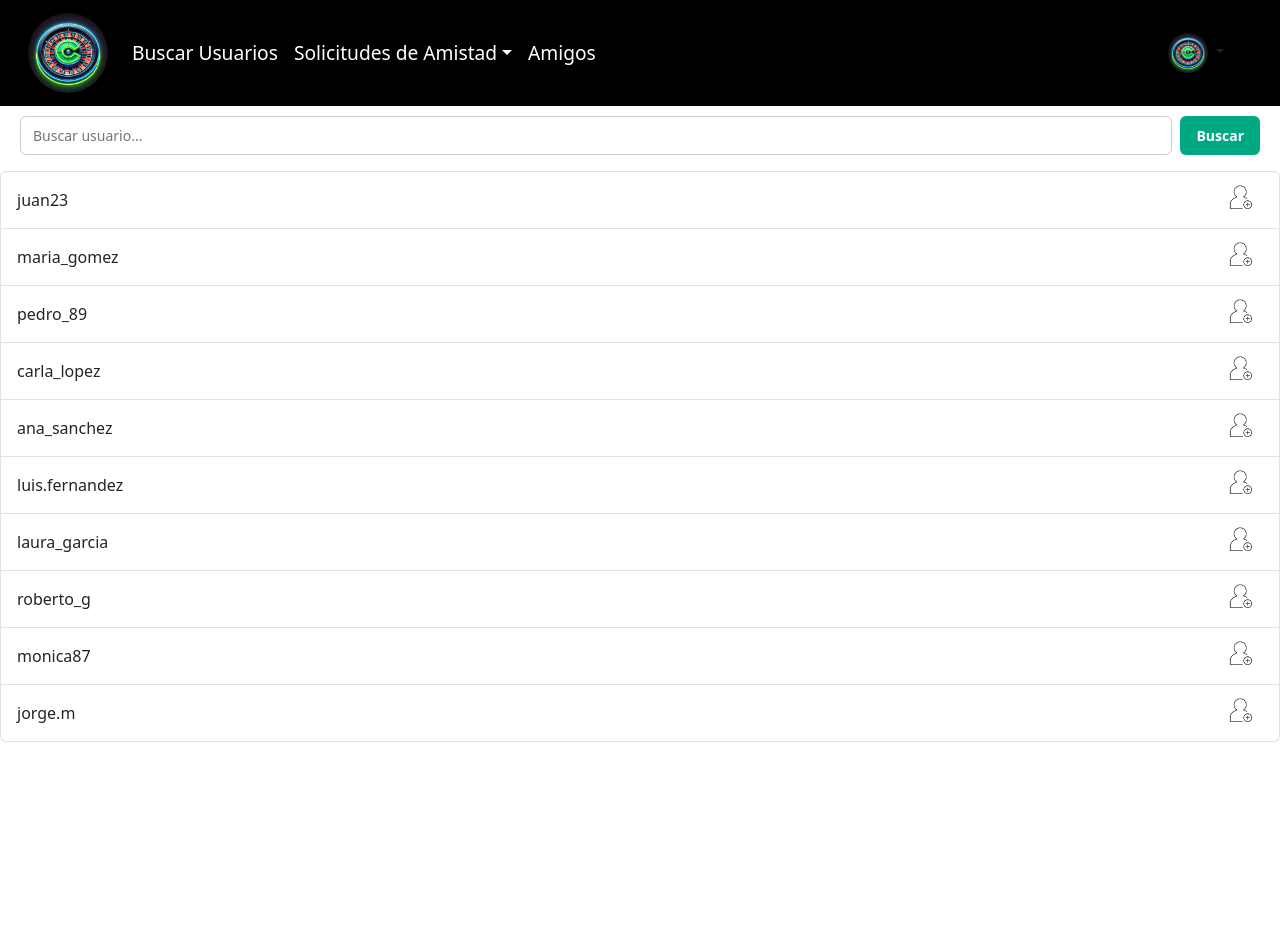
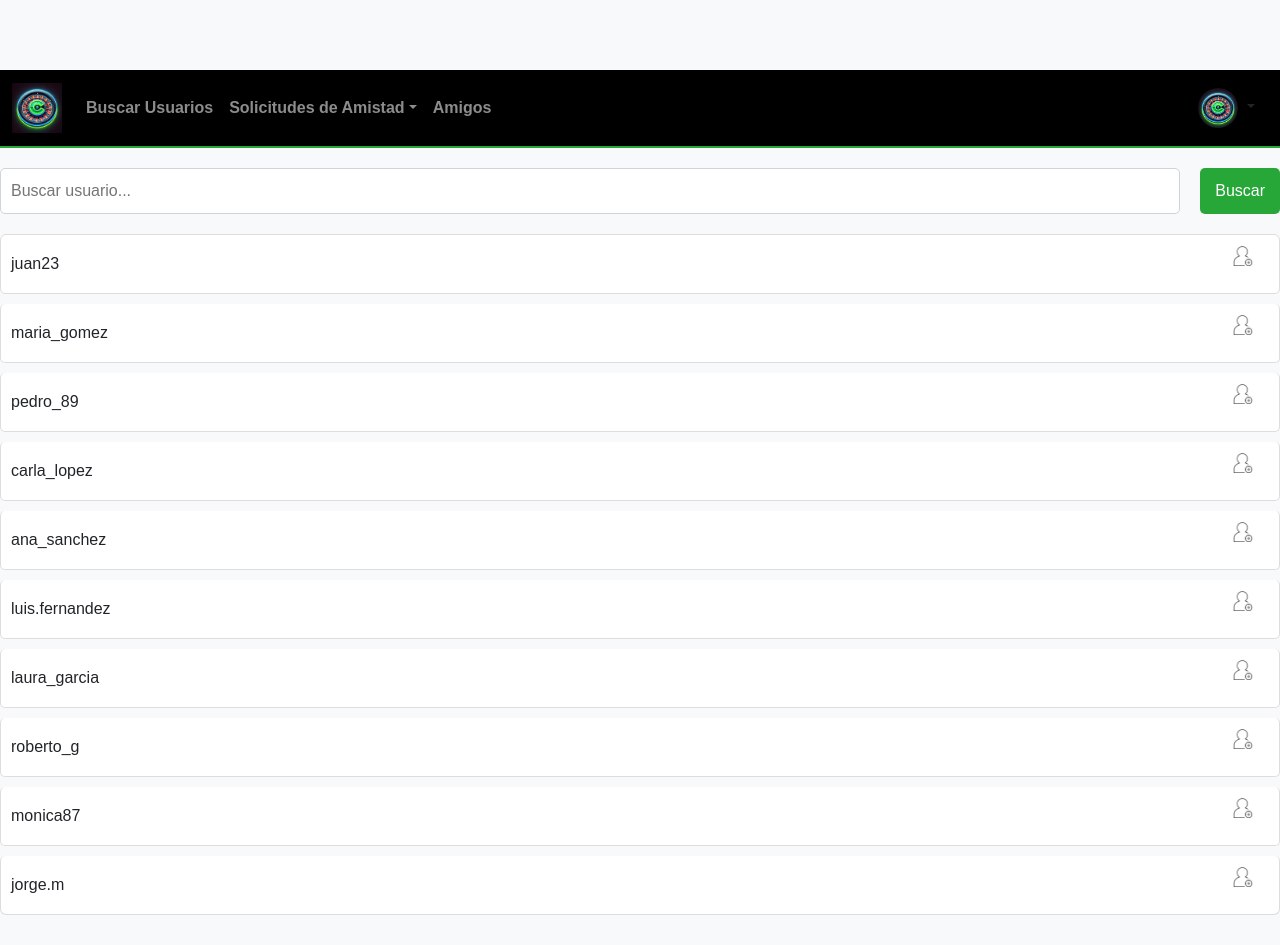
Before and after one commit to adrimartiin/M7-A10-Chat, a PHP site: page /acciones/buscarUsuarios.php in a window 1280 px wide. Before the commit the page ends 742 px from the top, so only its background shows below. Run offline with PHP 8.4, Linux system fonts and the light colour scheme; data comes from the database, SQL or seed files in the repository.

Commit message:
Archivo de stylesAcciones modificado

```diff
--- a/css/stylesAcciones.css
+++ b/css/stylesAcciones.css
@@ -1,111 +1,163 @@
-
-.icono {
-    width: 24px;
-    height: 24px;
-  }
-
-  .icono-bajo {
-    transform: translateY(5px);
-  }
-
-  .btn-icon {
-    border: none;
-    background: none;
-    padding: 0;
-  }
-
-  .list-group-item div {
-    display: flex;
-    align-items: center;
-    justify-content: flex-end;
-  }
-
-  .navbar {
-    background-color: black;
-
-}
-.navbar-brand img {
-    width: 7%;
-    height: auto;
-    border-radius: 50%;
-    object-fit: cover;
-}
-.nav-link {
-    color: white;
-}
-.nav-link:hover {
-    color: #ddd;
-}
-.navbar {
-  background-color: black;
-  padding: 0.5rem 1rem;
-}
-.navbar-brand img {
-  width: 80px;
-  max-height: 80px;
-  border-radius: 50%;
-  object-fit: cover;
-}
-.dropdown img{
-  width: 80px;
-  max-height: 80px;
-  border-radius: 50%;
-  object-fit: cover;
-}
-.nav-link {
-  color: white !important;
-  font-size: 1.2rem;
-}
-.nav-link:hover {
-  color: #ddd !important;
-}
-.img-account {
-  margin-left: 15px;
+body {
+  font-family: 'Arial', sans-serif;
+  background-color: #f8f9fa;
+  margin: 0;
+  padding: 70px 0 20px;
 }
 
-.navbar-text {
-  margin-left: 15px;
+.navbar {
+  border-bottom: 2px solid #28a739;
 }
 
-/* Barra de búsqueda y botón */
+.navbar-brand img {
+  height: 50px;
+}
+
+.nav-link {
+  font-weight: bold;
+  transition: color 0.3s ease;
+}
+
+.nav-link:hover {
+  color: #28a739;
+}
+
+.dropdown-menu {
+  background-color: #ffffff;
+  box-shadow: 0 2px 10px rgba(0, 0, 0, 0.15);
+}
+
 .search-bar {
+  margin: 20px 0;
   display: flex;
-  gap: 8px;
-  margin: 10px 20px;
+  justify-content: center;
 }
 
 .input-search {
-  flex-grow: 1;
-  padding: 8px 12px;
-  border: 1px solid #ccc;
-  border-radius: 6px;
-  font-size: 14px;
-  transition: box-shadow 0.2s ease, border-color 0.2s ease;
+  padding: 10px;
+  border: 1px solid #28a739;
+  border-radius: 5px;
+  width: 250px;
+  transition: border-color 0.3s ease;
 }
 
 .input-search:focus {
-  border-color: #00A884;
-  box-shadow: 0 0 4px rgba(0, 168, 132, 0.4);
+  border-color: #28a739;
   outline: none;
 }
 
 .add-button {
-  padding: 8px 16px;
-  background-color: #00A884;
-  color: #ffffff;
+  background-color: #28a739;
+  color: white;
+  padding: 10px 15px;
   border: none;
-  border-radius: 6px;
+  border-radius: 5px;
   cursor: pointer;
-  font-size: 14px;
-  font-weight: bold;
-  transition: background-color 0.2s ease, transform 0.15s ease;
+  margin-left: 10px;
+  transition: background-color 0.3s ease;
 }
 
 .add-button:hover {
-  background-color: #00785C;
+  background-color: #28a739;
 }
 
-.add-button:active {
-  transform: scale(0.95);
+.list-group {
+  margin-top: 20px;
 }
-/* fin barra buscadora */
+
+.list-group-item {
+  background-color: #ffffff;
+  border: 1px solid #ddd;
+  border-radius: 5px;
+  padding: 10px;
+  margin-bottom: 10px;
+  transition: background-color 0.3s ease;
+}
+
+.list-group-item:hover {
+  background-color: #f1f1f1;
+}
+
+.icono {
+  width: 20px;
+  height: auto;
+}
+
+.btn-icon {
+  background: none;
+  border: none;
+  cursor: pointer;
+}
+
+.fixed-search-bar {
+  position: fixed;
+  top: 70px;
+  left: 0;
+  width: 100%;
+  background-color: #ffffff;
+  padding: 10px 20px;
+  box-shadow: 0 2px 5px rgba(0, 0, 0, 0.1);
+  z-index: 1000;
+}
+
+.search-bar {
+  display: flex;
+}
+
+.input-search {
+  flex: 1;
+  padding: 10px;
+  border: 1px solid #ced4da;
+  border-radius: 5px;
+  margin-right: 10px;
+}
+
+.add-button {
+  background-color: #28a739;
+  color: #ffffff;
+  border: none;
+  padding: 10px 15px;
+  border-radius: 5px;
+  cursor: pointer;
+}
+
+.add-button:hover {
+  background-color: #218838;
+}
+
+
+
+/* estilos bienvenida (muestra los chats) */
+.container-chats {
+width: 100%;
+height: 100vh;
+display: flex;
+}
+
+.barra-izquierda {
+width: 30%;
+background-color: #160912;
+border-right: 1px solid white;
+}
+
+.barra-derecha {
+width: 70%;
+background-color:  #160912;
+}
+.logo-bienvenida {
+text-align: center;
+}
+.chat-logo{
+width: 200px;
+}
+.mensaje-bienvenida {
+color: white;
+}
+
+.prueba{
+color: white;
+}
+hr{
+color: white;
+width: 100%;
+}
```
